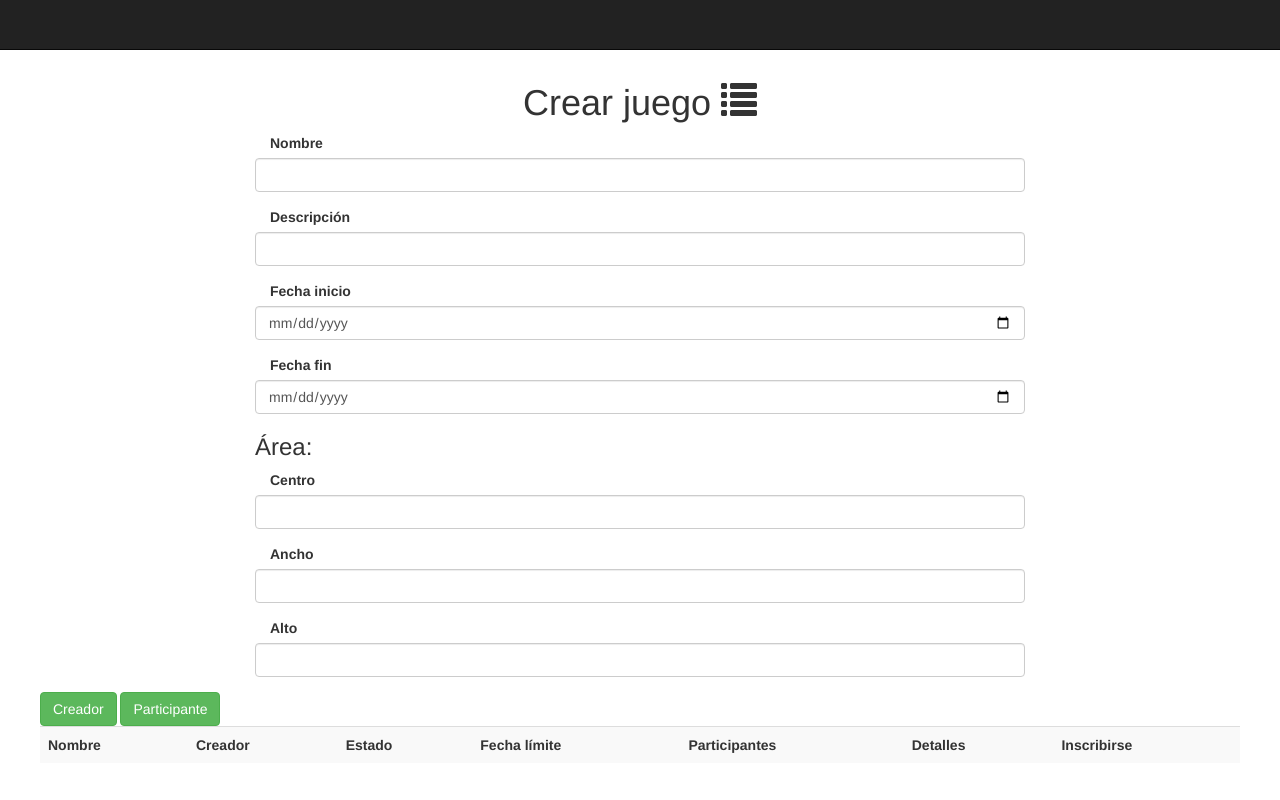
After one commit to AlvaroMAM/GNSS-Galileo, a Flask app: template code/templates/crearjuego.html in a window 1280 px wide. The commit adds this page. Run offline with Flask 2, Linux system fonts and the light colour scheme; the template is opened without the code that fills it, so the values that code supplies are empty; some libraries are stand-ins or nearby versions.

Commit message:
Creacion de juegos

```diff
--- a/code/app.py
+++ b/code/app.py
@@ -42,6 +42,8 @@ def details ():
     id=request.values.get("_id")
     #mongodb update
     return render_template('inscribir.html',juego=current_juego)
+
+
 
 """
 @app.route("/misJuegos")
--- /dev/null
+++ b/code/templates/crearjuego.html
@@ -0,0 +1,72 @@
+{%extends "base.html"%}
+{% block content %}
+<br/>
+<br/>
+<br/>
+    <div class="row">
+        <div class="col-lg-12 text-center">
+            <h1>Crear juego <span class="glyphicon glyphicon-list" aria-hidden="true"></span></h1>
+        </div>
+    </div>
+    <div class="row">
+        <div class="col-md-2"></div>
+        <div class="col-md-8">
+                <div class="form-group">
+                    <label for="inputNombre" class="col-sm-3 control-label">Nombre</label>
+                    <input type="text" class="form-control" name="inputNombre" id="inputNombre">
+                </div>
+                <div class="form-group">
+                    <label for="inputDescripcion" class="col-sm-3 control-label">Descripción</label>
+                    <input type="text" class="form-control" name="inputDescripcion" id="inputDescripcion">
+                </div>
+                <div class="form-group">
+                    <label for="inputFechaInicio" class="col-sm-3 control-label">Fecha inicio</label>
+                    <input type="date" class="form-control" name="inputFechaInicio" id="inputFechaInicio">
+                </div>
+                <div class="form-group">
+                    <label for="inputFechaFin" class="col-sm-3 control-label">Fecha fin</label>
+                    <input type="date" class="form-control" name="inputFechaFin" id="inputFechaFin">
+                </div>
+                <div class="form-group">
+                    <h3>Área:</h3>
+                    <label for="inputCentro" class="col-sm-3 control-label">Centro</label>
+                    <input type="number" class="form-control" name="inputCentro" id="inputCentro">
+                </div>
+                <div class="form-group">
+                    <label for="inputAncho" class="col-sm-3 control-label">Ancho</label>
+                    <input type="number" class="form-control" name="inputAncho" id="inputAncho">
+                </div>
+                <div class="form-group">
+                    <label for="inputAlto" class="col-sm-3 control-label">Alto</label>
+                    <input type="number" class="form-control" name="inputAlto" id="inputAlto">
+                </div>
+        </div>
+    </div>
+    <div class="row">
+        <div>
+            <button type="button" class="btn btn-success" onclick="showCreatorTable()">Creador</button>
+            <button type="button" class="btn btn-success" onclick="showCompetitorTable()">Participante</button>
+        </div>
+        <div id="mis Juegos" class="table-responsive">
+            <table class="table table-striped">
+                <tr id="row">
+                    <th class="nombre">Nombre</th>
+                    <th class="creador">Creador</th>
+                    <th class="estado">Estado</th>
+                    <th class="fecha_fin">Fecha límite</th>
+                    <th class="participantes">Participantes</th>
+                    <th class="func1">Detalles</th>
+                    <th class="func2">Inscribirse</th>
+                </tr>
+            </table>
+        </div>
+    </div>
+<script>
+    function showCompetitorTable () {
+
+    }
+    function showCreatorTable() {
+
+    }
+</script>
+{% endblock content %}
--- a/code/templates/juegos.html
+++ b/code/templates/juegos.html
@@ -1,6 +1,7 @@
 {% extends "base.html"%}
 {% block content %}
 	<hr>
+	<a href="/crearjuego"><button type="submit" class="btn btn-primary">Crear juego</button></a>
 	{% if juegos[0] %}
 	<b><big>Lista de juegos :</big></b>
 	<div class="table-responsive">
```
